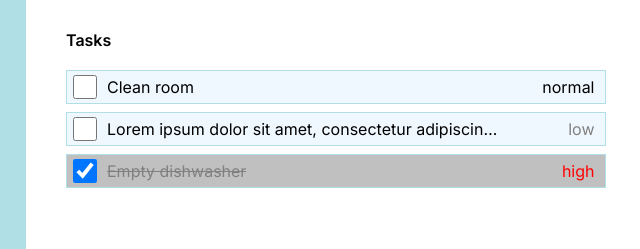
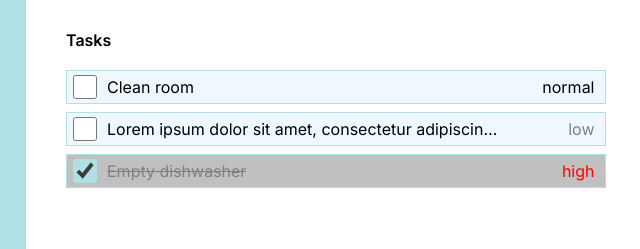
Before and after one commit to rickertl/todo-app, a website built with webpack: page dist/index.html in a window 1280 px wide. Both pictures are taken after a click on the checkbox 350 px from the left and 87 px from the top of the page. Shown: the top 249 px of the page, 265-905 px from the left. Built offline with nearby package versions, Linux system fonts and the light colour scheme.

Commit message:
changed checkmark color

```diff
--- a/src/style.css
+++ b/src/style.css
@@ -116,6 +116,9 @@
   height: 24px;
   margin-left: 6px;
 }
+.task-container > input.task-checkbox:checked {
+  accent-color: powderblue;
+}
 .task-container > .task-title > span {
   overflow: hidden;
   white-space: nowrap;
```
Also changed, not shown: dist/main.js.
